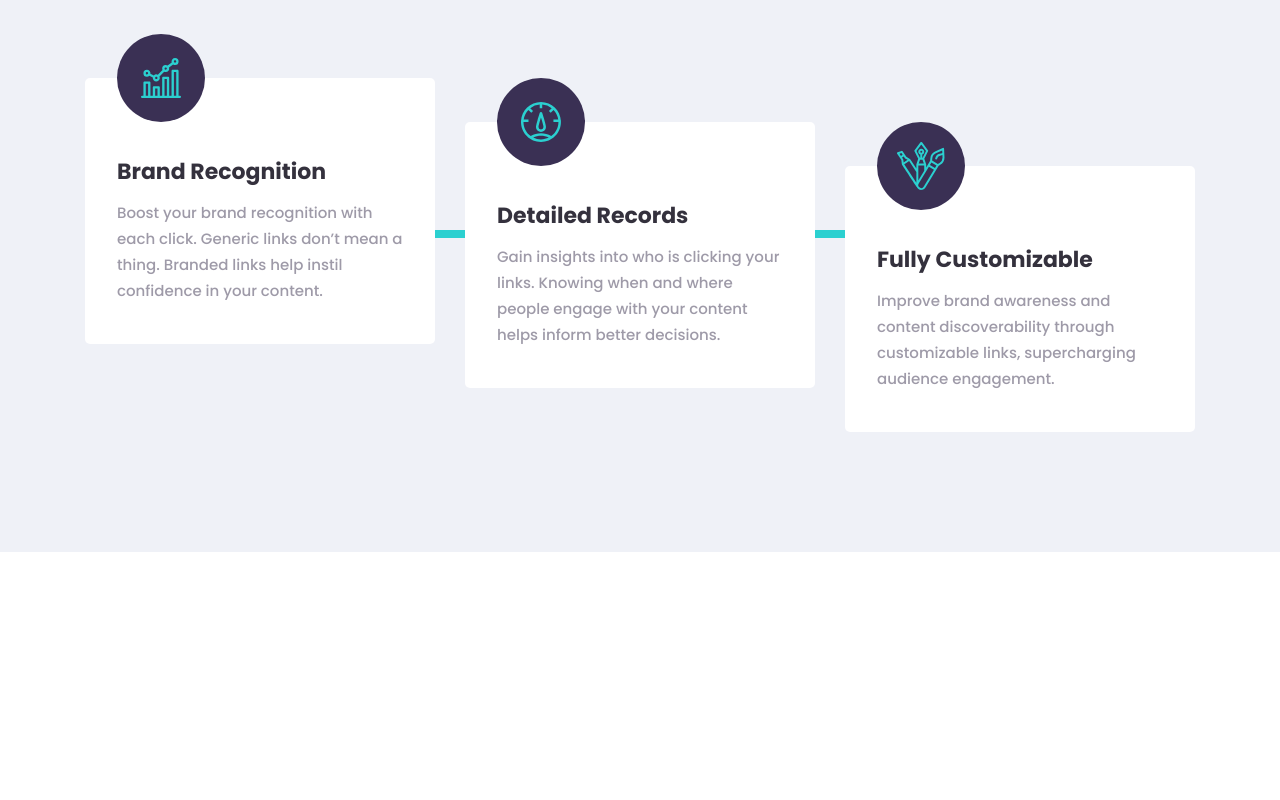
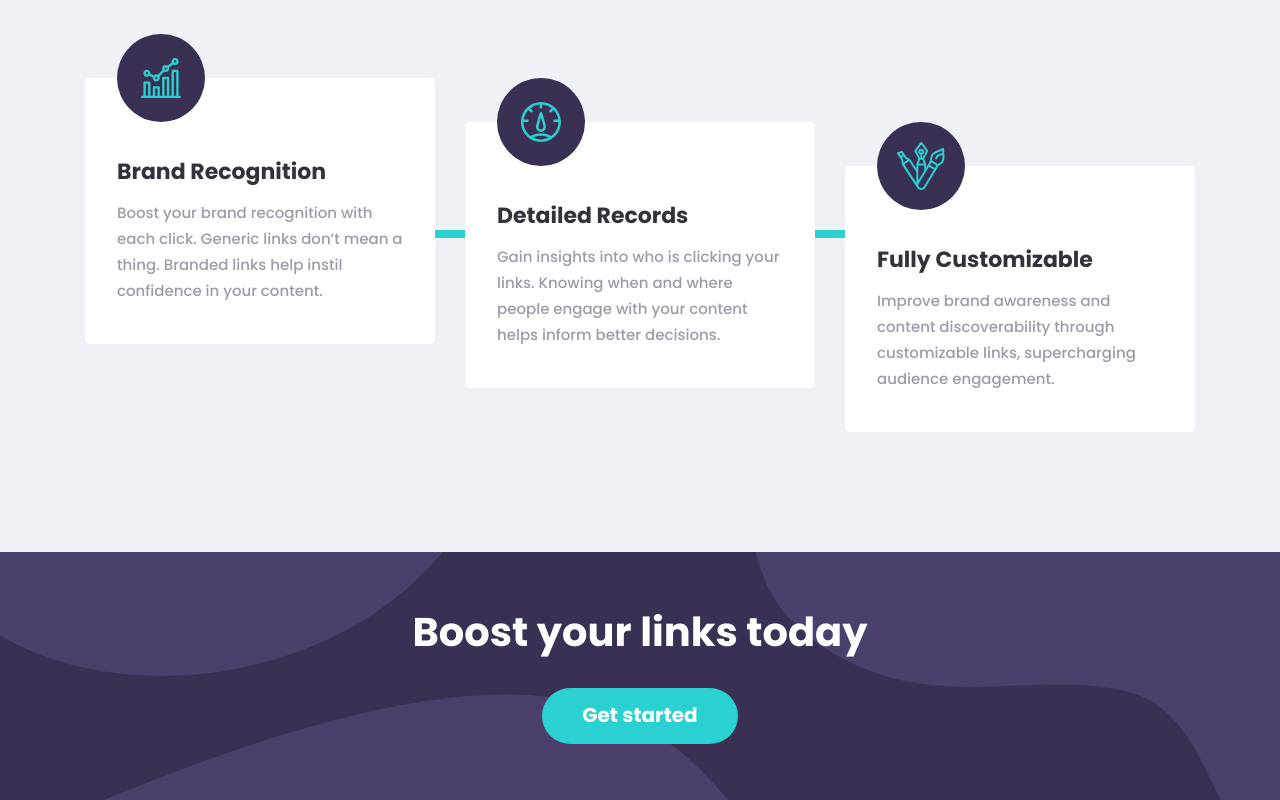
Before and after one commit to Abdulholiq13/Shortly, a plain HTML site: page index.html in a window 1280 px wide. Shown: the part 1151-1951 px from the top of the page. Before the commit the page ends 1703 px from the top, so only its background shows below. Drawn offline with Linux system fonts and the light colour scheme.

Commit message:
Add cta-section

```diff
--- a/css/style.css
+++ b/css/style.css
@@ -482,6 +482,33 @@ select:-webkit-autofill:focus {
   margin: 0;
 }
 
+/* CTA */
+.cta {
+  padding-top: 56px;
+  padding-bottom: 56px;
+  background-image: url('../img/cta-bg-img.svg');
+  background-repeat: no-repeat;
+  background-size: cover;
+  background-position: center center;
+}
+
+.cta__container {
+  display: flex;
+  flex-direction: column;
+  align-items: center;
+  color: #fff;
+  text-align: center;
+}
+
+.cta__title {
+  margin-top: 0;
+  margin-bottom: 32px;
+  font-size: 40px;
+  line-height: 48px;
+}
+
+.button {}
+
 
 @media only screen and (-webkit-min-device-pixel-ratio: 2),
 only screen and (min--moz-device-pixel-ratio: 2),
--- a/index.html
+++ b/index.html
@@ -153,6 +153,14 @@
         </div>
       </section>
     </div>
+
+    <!-- CTA -->
+    <section class="cta">
+      <div class="cta__container container">
+        <h2 class="cta__title">Boost your links today</h2>
+        <a class="button" href="#">Get started</a>
+      </div>
+    </section>
   </main>
 
 </body>
```
Also changed, not shown: img/cta-bg-img.svg (added).
